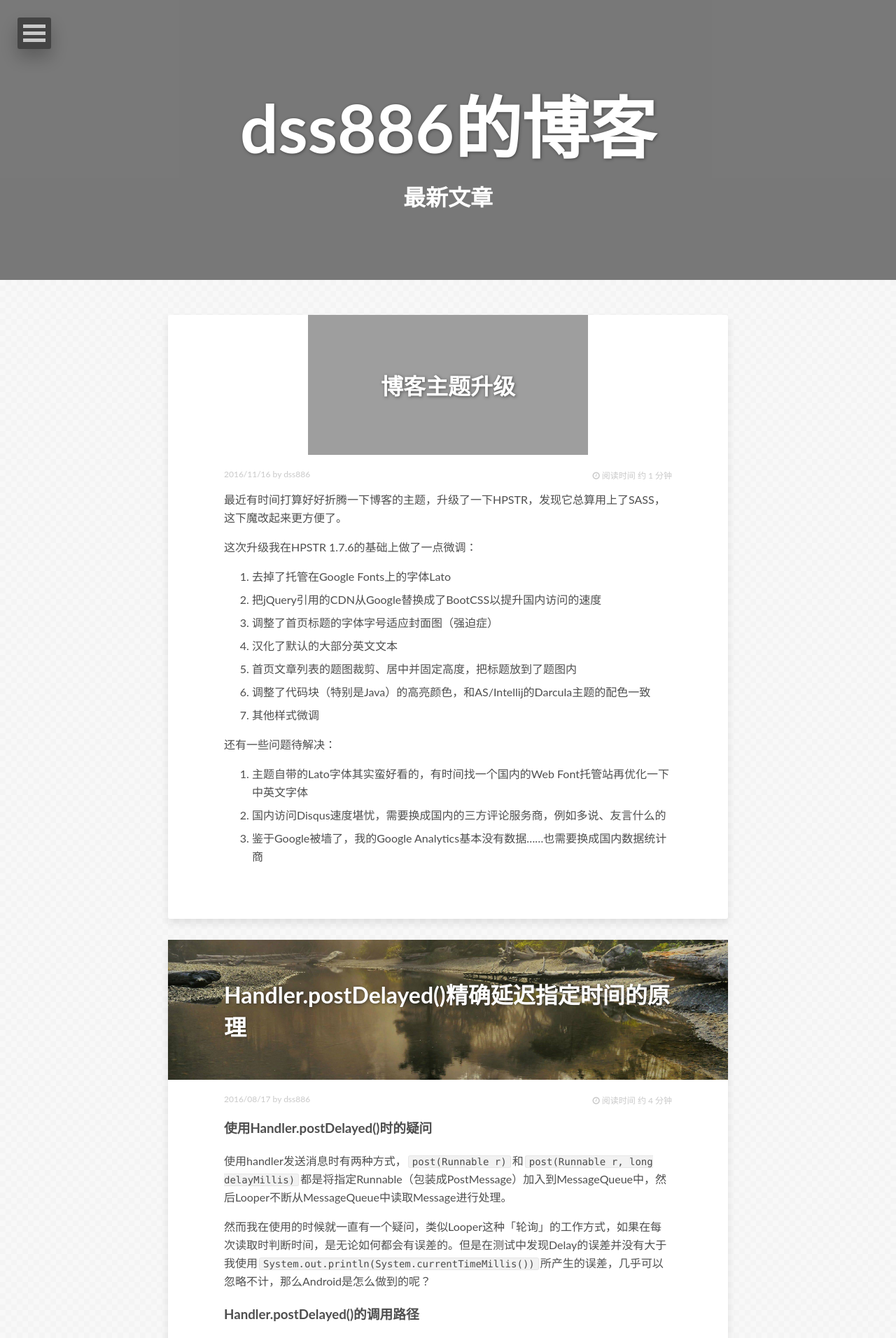
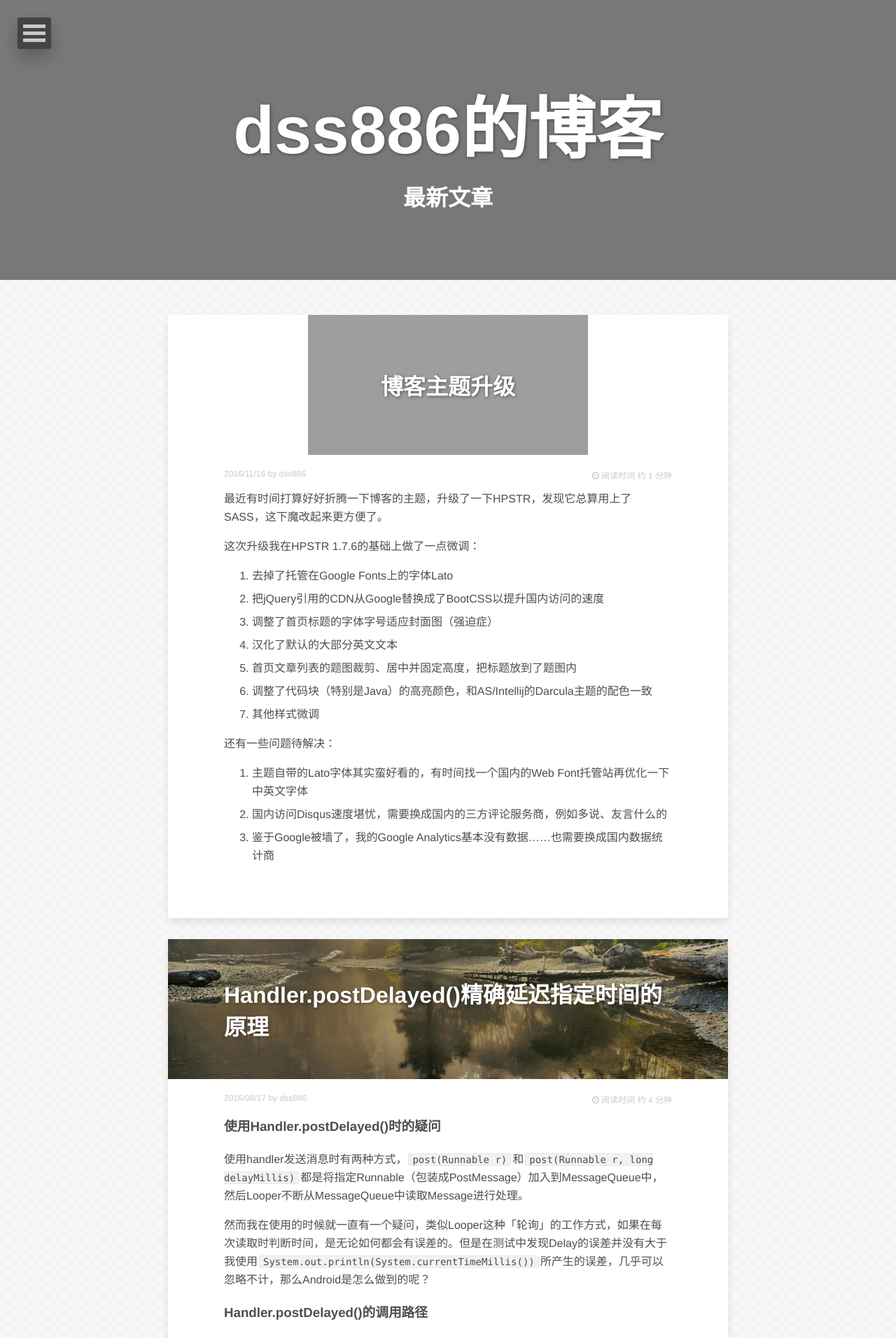
Before and after one commit to dss886/www.dss886.com, a Jekyll site: the page built from index.html, in a window 1280 px wide. Shown: the top 1912 px of the page at 70% size. Built offline with Jekyll 4.4.1, drawn with Linux system fonts in a browser that asks for light colours; nearby versions of some CDN libraries; the list of posts is cut into pages by our own code.

Commit message:
默认字体改为Helvetica和微软雅黑

```diff
--- a/_sass/_variables.scss
+++ b/_sass/_variables.scss
@@ -13,7 +13,7 @@ $front-page-feature-image-height : 400px; // min 150px recommended
    Typography
    ========================================================================== */
 
-$base-font                       : 'Lato', Calibri, Arial, sans-serif;
+$base-font                       : Helvetica, Microsoft YaHei;
 $heading-font                    : $base-font;
 $caption-font                    : $base-font;
 $code-font                       : Menlo, monospace;
```
